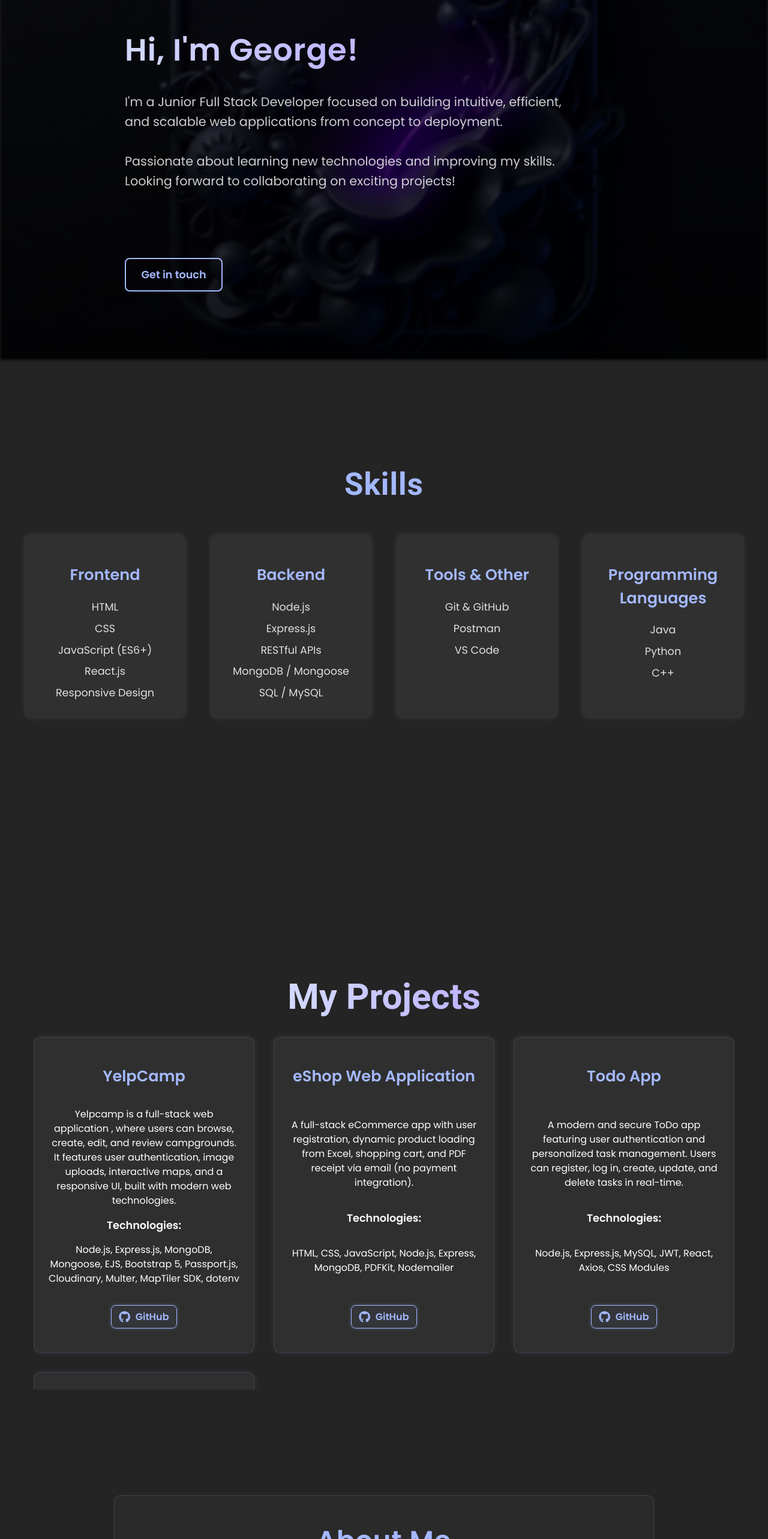
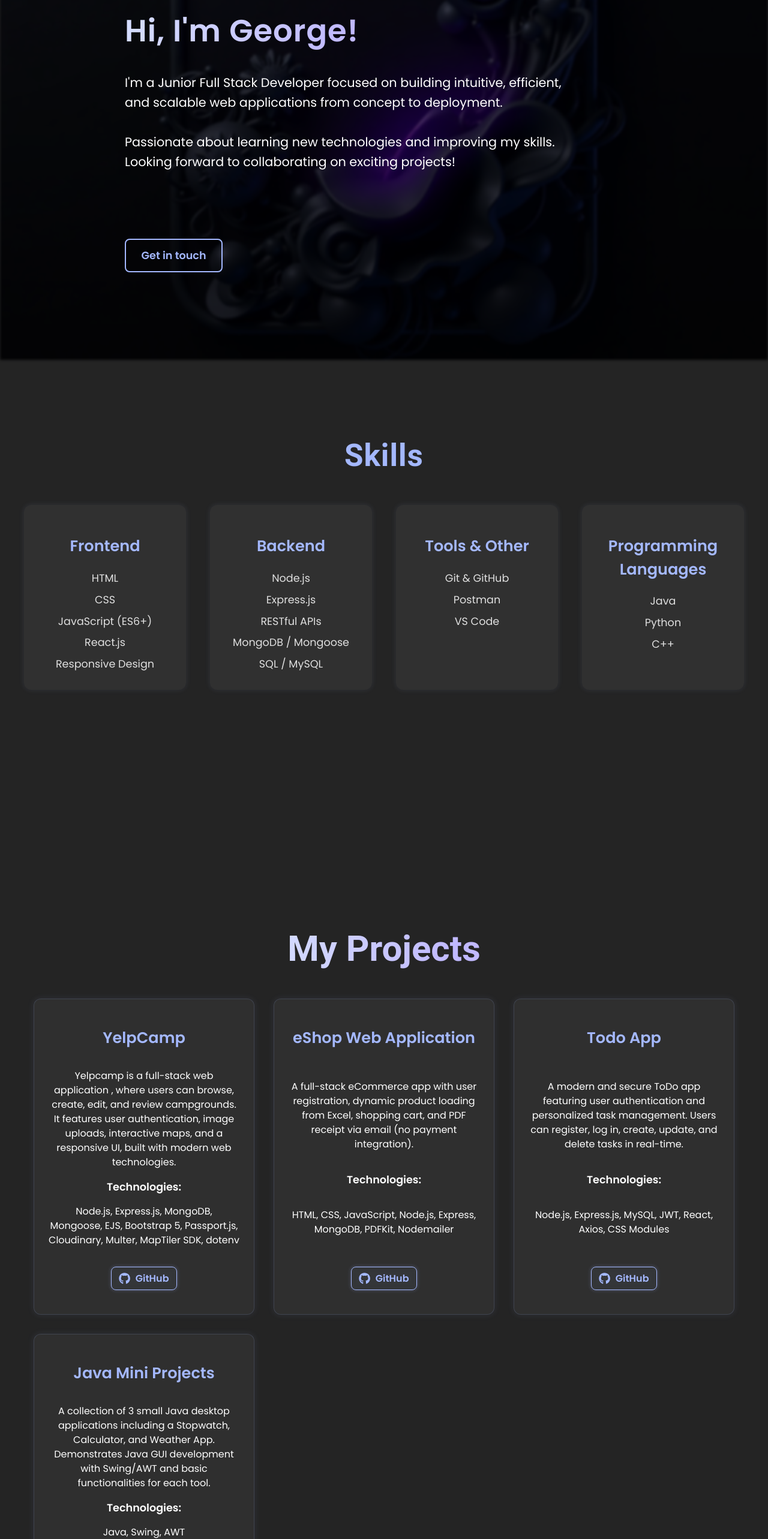
Before and after one commit to georgebetsios/myPortfolio, a React (Vite) app: page /skills in a window 1280 px wide. Shown: the part 200-2766 px from the top of the page at 60% size. Built offline with nearby package versions, Linux system fonts and the light colour scheme.

Commit message:
Make it scroll page and add animation slide

```diff
--- a/src/components/Navbar.jsx
+++ b/src/components/Navbar.jsx
@@ -51,7 +51,7 @@ const Navbar = () => {
         <div className="navbar-left">
           <div className="navbar-logo">
             <i className="fas fa-code icon"></i>
-            <span className="logo-text">George Betsios</span>
+            <a className="logo-text" href='#home'>George Betsios</a>
           </div>
 
           <button
--- a/src/index.css
+++ b/src/index.css
@@ -23,14 +23,11 @@ a {
   text-decoration: inherit;
 }
 
-a:hover {
-  color: #535bf2;
-}
 
 html {
   height: 100%;
   scroll-behavior: smooth;
-  overflow: hidden;
+
 }
 
 body {
@@ -82,10 +79,6 @@ button:focus-visible {
     background-color: #ffffff;
   }
 
-  a:hover {
-    color: #747bff;
-  }
-
   button {
     background-color: #f9f9f9;
   }
--- a/src/pages/Projects.jsx
+++ b/src/pages/Projects.jsx
@@ -1,5 +1,6 @@
 import '../styles/Projects.css';
 import { FaGithub } from 'react-icons/fa';
+import { useEffect, useRef } from 'react';
 
 const projectsData = [
   {
@@ -32,9 +33,9 @@ const projectsData = [
   },
 ];
 
-const ProjectCard = ({ project }) => {
+const ProjectCard = ({ project, refProp }) => {
   return (
-    <div className="project-card">
+    <div className="project-card" ref={refProp}>
       <h2>{project.title}</h2>
       <p>{project.description}</p>
       <h4 className='technologies'>Technologies:</h4>
@@ -51,15 +52,41 @@ const ProjectCard = ({ project }) => {
 };
 
 const Projects = () => {
+  const cardsRef = useRef([]);
+
+  useEffect(() => {
+    const observer = new IntersectionObserver(
+      (entries) => {
+        entries.forEach((entry) => {
+          if (entry.isIntersecting) {
+            entry.target.classList.add('visible');
+            observer.unobserve(entry.target); // μόνο πρώτη φορά
+          }
+        });
+      },
+      { threshold: 0.2 }
+    );
+
+    cardsRef.current.forEach(card => {
+      if (card) observer.observe(card);
+    });
+
+    return () => observer.disconnect();
+  }, []);
+
   return (
-    <div className="projects-section">
+    <div className="projects-section" id="projects">
       <div className="projects-title">
         <h2>My Projects</h2>
       </div>
 
       <div className="projects-grid">
-        {projectsData.map(project => (
-          <ProjectCard key={project.id} project={project} />
+        {projectsData.map((project, i) => (
+          <ProjectCard
+            key={project.id}
+            project={project}
+            refProp={(el) => (cardsRef.current[i] = el)}
+          />
         ))}
       </div>
     </div>
--- a/src/pages/Skills.jsx
+++ b/src/pages/Skills.jsx
@@ -1,54 +1,67 @@
+import { useEffect, useRef } from 'react';
 import '../styles/Skills.css';
 
 const Skills = () => {
+  const categoriesRef = useRef([]);
+
+  useEffect(() => {
+    const observer = new IntersectionObserver(
+      (entries) => {
+        entries.forEach((entry) => {
+          if (entry.isIntersecting) {
+            entry.target.classList.add('visible');
+            observer.unobserve(entry.target);
+          }
+        });
+      },
+      { threshold: 0.2 } // ενεργοποίηση όταν 20% του element είναι ορατό
+    );
+
+    categoriesRef.current.forEach((el) => {
+      if (el) observer.observe(el);
+    });
+
+    return () => observer.disconnect();
+  }, []);
 
   return (
-    <div className="skills-section">
+    <div className="skills-section" id="skills">
       <h2 className="skills-title">Skills</h2>
 
       <div className="skills-grid">
-        <div className="skills-category">
-          <h3>Frontend</h3>
-          <ul>
-            <li>HTML</li>
-            <li>CSS</li>
-            <li>JavaScript (ES6+)</li>
-            <li>React.js</li>
-            <li>Responsive Design</li>
-          </ul>
-        </div>
-
-        <div className="skills-category">
-          <h3>Backend</h3>
-          <ul>
-            <li>Node.js</li>
-            <li>Express.js</li>
-            <li>RESTful APIs</li>
-            <li>MongoDB / Mongoose</li>
-            <li>SQL / MySQL</li>
-          </ul>
-        </div>
-
-        <div className="skills-category">
-          <h3>Tools & Other</h3>
-          <ul>
-            <li>Git & GitHub</li>
-            <li>Postman</li>
-            <li>VS Code</li>
-          </ul>
-        </div>
-
-        <div className="skills-category">
-          <h3>Programming Languages</h3>
-          <ul>
-            <li>Java</li>
-            <li>Python</li>
-            <li>C++</li>
-          </ul>
-        </div>
+        {[
+          {
+            title: 'Frontend',
+            items: ['HTML', 'CSS', 'JavaScript (ES6+)', 'React.js', 'Responsive Design'],
+          },
+          {
+            title: 'Backend',
+            items: ['Node.js', 'Express.js', 'RESTful APIs', 'MongoDB / Mongoose', 'SQL / MySQL'],
+          },
+          {
+            title: 'Tools & Other',
+            items: ['Git & GitHub', 'Postman', 'VS Code'],
+          },
+          {
+            title: 'Programming Languages',
+            items: ['Java', 'Python', 'C++'],
+          },
+        ].map((cat, i) => (
+          <div
+            key={i}
+            className="skills-category"
+            ref={(el) => (categoriesRef.current[i] = el)}
+          >
+            <h3>{cat.title}</h3>
+            <ul>
+              {cat.items.map((item, j) => (
+                <li key={j}>{item}</li>
+              ))}
+            </ul>
+          </div>
+        ))}
       </div>
     </div>
-
   );
 };
 
--- a/src/styles/About.css
+++ b/src/styles/About.css
@@ -2,7 +2,7 @@
   max-width: 900px;
   min-height: 80vh;
   position: relative;
-  margin: 5rem auto;
+  margin: 3rem auto;
   padding: 0 1.5rem;
   background-color: rgba(255, 255, 255, 0.03);
   border-radius: 12px;
@@ -14,6 +14,15 @@
   font-family: 'Poppins', sans-serif;
   z-index: 1;
   cursor: default;
+
+  opacity: 0;
+  transform: translateX(50%);
+  transition: opacity 0.6s ease-out, transform 0.6s ease-out;
+}
+
+.about-section.visible {
+  opacity: 1;
+  transform: translateX(0);
 }
 
 .about-section h1 {
@@ -51,10 +60,8 @@
 @media (max-width: 768px) {
   .about-section {
     padding: 0 1rem;
-    overflow-y: auto;
-    max-height: 90vh;
     max-width: 100%;
-    margin-top: 3rem;
+    margin-top: 1rem;
   }
 
   .about-section h1 {
--- a/src/styles/App.css
+++ b/src/styles/App.css
@@ -16,4 +16,6 @@
 section {
   padding: 1rem;
   min-height: 100vh;
+  overflow: hidden;
+  scroll-margin-top: 63px;
 }
--- a/src/styles/Home.css
+++ b/src/styles/Home.css
@@ -3,11 +3,9 @@
   position: relative;
   z-index: 1;
   width: 100%;
-  height: 100vh;
   display: flex;
   justify-content: center;
   align-items: flex-start;
-  overflow: hidden;
 }
 
 .home-wrapper::before {
@@ -31,7 +29,7 @@
   text-align: start;
   opacity: 0;
   transition: opacity 1s ease-in;
-  padding: 2rem 1rem;
+  padding: 0 1rem 1rem;
   margin-top: 6rem;
   margin-right: 6rem;
   cursor: default;
@@ -104,14 +102,65 @@
   box-shadow: 0 4px 12px rgba(164, 184, 255, 0.4);
 }
 
+
+.title,
+.container > p.intro,
+.container > .links {
+  opacity: 0;
+  transform: translateY(12px);
+}
+
+
+@keyframes fadeUp {
+  from {
+    opacity: 0;
+    transform: translateY(12px);
+  }
+  to {
+    opacity: 1;
+    transform: translateY(0);
+  }
+}
+
+
+.container.fade-in > .title {
+  animation: fadeUp 0.4s ease-out forwards;
+  animation-delay: 0.2s;
+}
+
+.container.fade-in > p.intro:nth-of-type(1) {
+  animation: fadeUp 0.4s ease-out forwards;
+  animation-delay: 0.4s;
+}
+
+.container.fade-in > p.intro:nth-of-type(2) {
+  animation: fadeUp 0.4s ease-out forwards;
+  animation-delay: 0.6s;
+}
+
+
+.container.fade-in > .links {
+  animation: fadeUp 0.4s ease-out forwards;
+  animation-delay: 0.8s; /* button στα 0.8s */
+}
+
+@media (prefers-reduced-motion: reduce) {
+  .title,
+  .container > p.intro,
+  .container > .links {
+    animation: none !important;
+    opacity: 1 !important;
+    transform: none !important;
+  }
+}
+
+
 /* Mobile */
 @media (max-width: 768px) {
   .container{
     text-align: center;
-    margin: 2rem ;
-    margin-top: 100px;
-    overflow-y: auto;
-    max-height: 80vh;
+    margin: 0 2rem 2rem;
+
   }
   .title {
     font-size: clamp(2rem, 5vw, 3rem);
@@ -123,4 +172,8 @@
     font-size: 1.1rem;
   }
 
+  .links {
+    margin-top: 1rem;
+  }
+
 }
--- a/src/styles/Projects.css
+++ b/src/styles/Projects.css
@@ -1,6 +1,6 @@
 .projects-section {
     min-height: 100vh;
-    padding: 3rem 1rem;
+    padding: 1rem 1rem;
     position: relative;
     z-index: 1;
     color: white;
@@ -31,7 +31,7 @@
 }
 
 .projects-title h2 {
-    margin: 1rem auto;
+    margin: 0 auto 2rem;
 }
 
 @keyframes shine {
@@ -44,8 +44,6 @@
     display: grid;
     grid-template-columns: repeat(auto-fit, minmax(320px, 1fr));
     gap: 2rem;
-    max-height: 75vh;
-    overflow-y: auto;
     padding-top: 12px;
 }
 
@@ -55,19 +53,18 @@
     border-radius: 12px;
     padding: 1.5rem;
     box-shadow: 0 0 12px rgba(164, 184, 255, 0.1);
-    transition: transform 0.3s ease, box-shadow 0.3s ease;
 
     display: flex;
     flex-direction: column;
     justify-content: space-between;
     height: 100%;
     min-height: 320px;
-}
 
-.project-card:hover {
-    transform: translateY(-1px);
-    box-shadow: 0 0 18px rgba(164, 184, 255, 0.3);
-    border-color: rgba(164, 184, 255, 0.3);
+    opacity: 0;
+    transform: translateX(60px);
+    transition: opacity 0.6s ease-out, transform 0.5s ease-out,
+                box-shadow 0.5s ease-out, border-color 0.5s ease-out;
+
 }
 
 .project-card h2 {
@@ -109,11 +106,29 @@
     font-size: 1.2rem;
 }
 
+.project-card.visible {
+    opacity: 1;
+    transform: translateX(0);
+    transition: opacity 0.6s ease-out, transform 0.6s ease-out;
+}
+
+.project-card.visible:nth-child(1) { transition-delay: 0.2s; }
+.project-card.visible:nth-child(2) { transition-delay: 0.4s; }
+.project-card.visible:nth-child(3) { transition-delay: 0.6s; }
+.project-card.visible:nth-child(4) { transition-delay: 0.8s; }
+
+.project-card.visible:hover {
+    transform: translateX(0) translateY(-1px);
+    box-shadow: 0 0 18px rgba(164, 184, 255, 0.3);
+    border-color: rgba(164, 184, 255, 0.3);
+    transition: transform 0.25s ease-out, box-shadow 0.25s ease, border-color 0.25s ease;
+}
+
 /* Mobile */
 @media (max-width: 600px) {
     .projects-section {
         padding: 0 1rem;
-        margin: 2rem auto;
+        margin: 0 auto 2rem;
     }
 
     .projects-title {
@@ -129,8 +144,6 @@
         display: grid;
         grid-template-columns: 1fr;
         gap: 2rem;
-        max-height: 77vh;
-        overflow-y: auto;
         max-width: 100%;
     }
 
--- a/src/styles/Skills.css
+++ b/src/styles/Skills.css
@@ -1,7 +1,6 @@
-
 .skills-section {
   min-height: 100vh;
-  padding: 4rem 1rem;
+  padding: 3rem 1rem;
   position: relative;
   z-index: 1;
   color: white;
@@ -34,13 +33,10 @@
   padding: 1.5rem;
   border-radius: 12px;
   box-shadow: 0 0 10px rgba(164, 184, 255, 0.1);
-  transition: transform 0.3s ease;
-}
-
-.skills-category:hover {
-  transform: translateY(-5px);
-  box-shadow: 0 0 18px rgba(164, 184, 255, 0.3);
-  border-color: rgba(164, 184, 255, 0.3);
+  opacity: 0;
+  transform: translateX(60px);
+  transition: opacity 0.6s ease-out, transform 0.5s ease-out,
+    box-shadow 0.5s ease-out, border-color 0.5s ease-out;
 }
 
 .skills-category h3 {
@@ -61,6 +57,35 @@
   opacity: 0.85;
 }
 
+.skills-category.visible {
+  opacity: 1;
+  transform: translateX(0);
+  transition: opacity 0.6s ease-out, transform 0.6s ease-out;
+}
+
+.skills-category:nth-child(1).visible {
+  transition-delay: 0.2s;
+}
+
+.skills-category:nth-child(2).visible {
+  transition-delay: 0.4s;
+}
+
+.skills-category:nth-child(3).visible {
+  transition-delay: 0.6s;
+}
+
+.skills-category:nth-child(4).visible {
+  transition-delay: 0.8s;
+}
+
+.skills-category.visible:hover {
+  transform: translateX(0) translateY(-1px);
+  box-shadow: 0 0 18px rgba(164, 184, 255, 0.3);
+  border-color: rgba(164, 184, 255, 0.3);
+  transition: transform 0.25s ease-out, box-shadow 0.25s ease, border-color 0.25s ease;
+}
+
 /* Tablet */
 @media (max-width: 900px) {
   .skills-grid {
@@ -75,16 +100,14 @@
   }
 
   .skills-title {
-    margin-top: 3rem;
-    margin-bottom: 0;
+    margin-top: 1rem;
+    margin-bottom: 1rem;
   }
 
   .skills-grid {
     display: grid;
     grid-template-columns: 1fr;
     gap: 2.5rem;
-    max-height: 80vh;
-    overflow-y: auto;
     max-width: 100%;
   }
 
```
Also changed, not shown: src/pages/About.jsx (+22 -1 lines), src/pages/Contact.jsx (+22 -2 lines), src/styles/Contact.css (+11 -7 lines), 5 other files (tests, documents, lock files or other folders).
